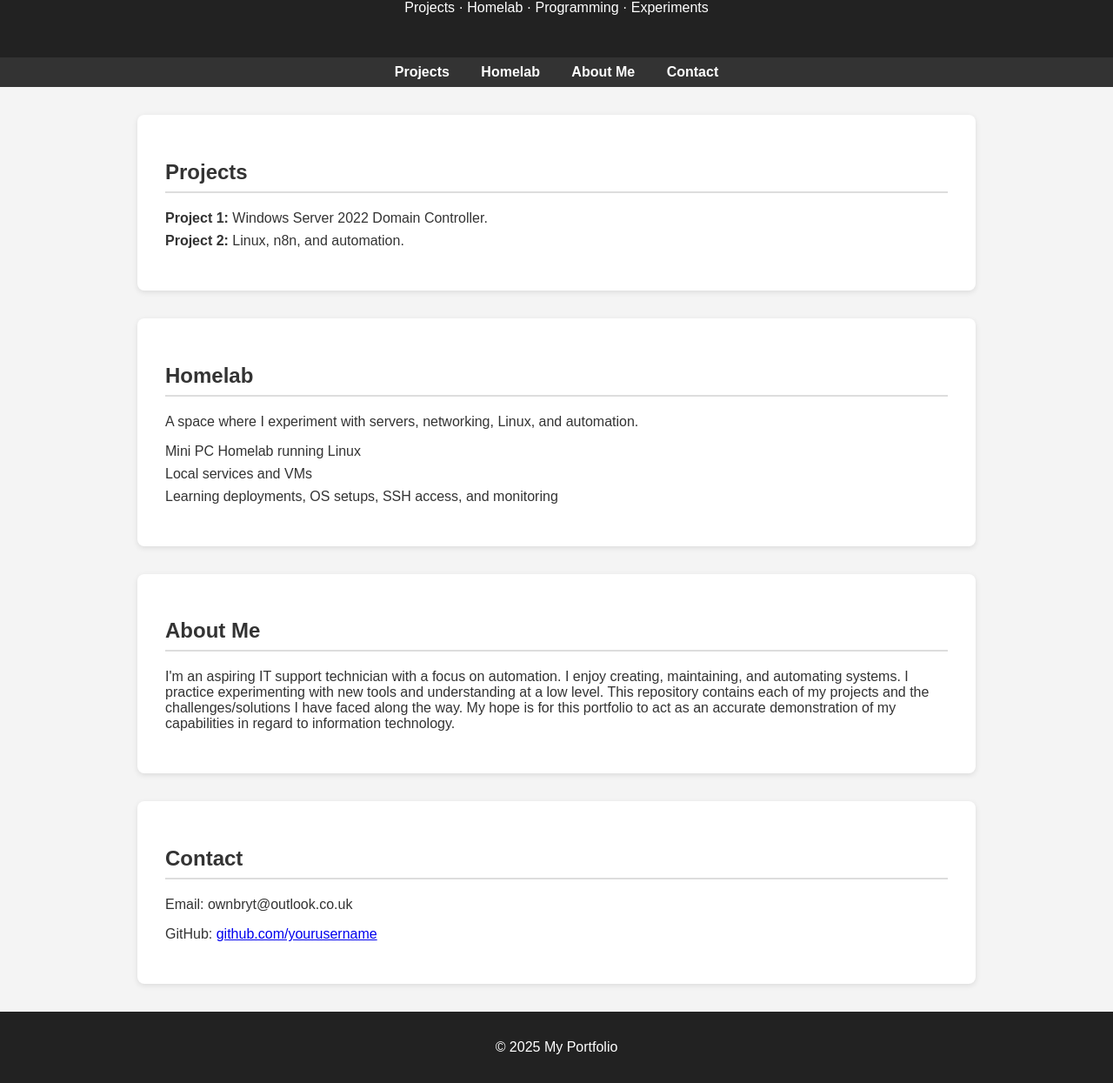
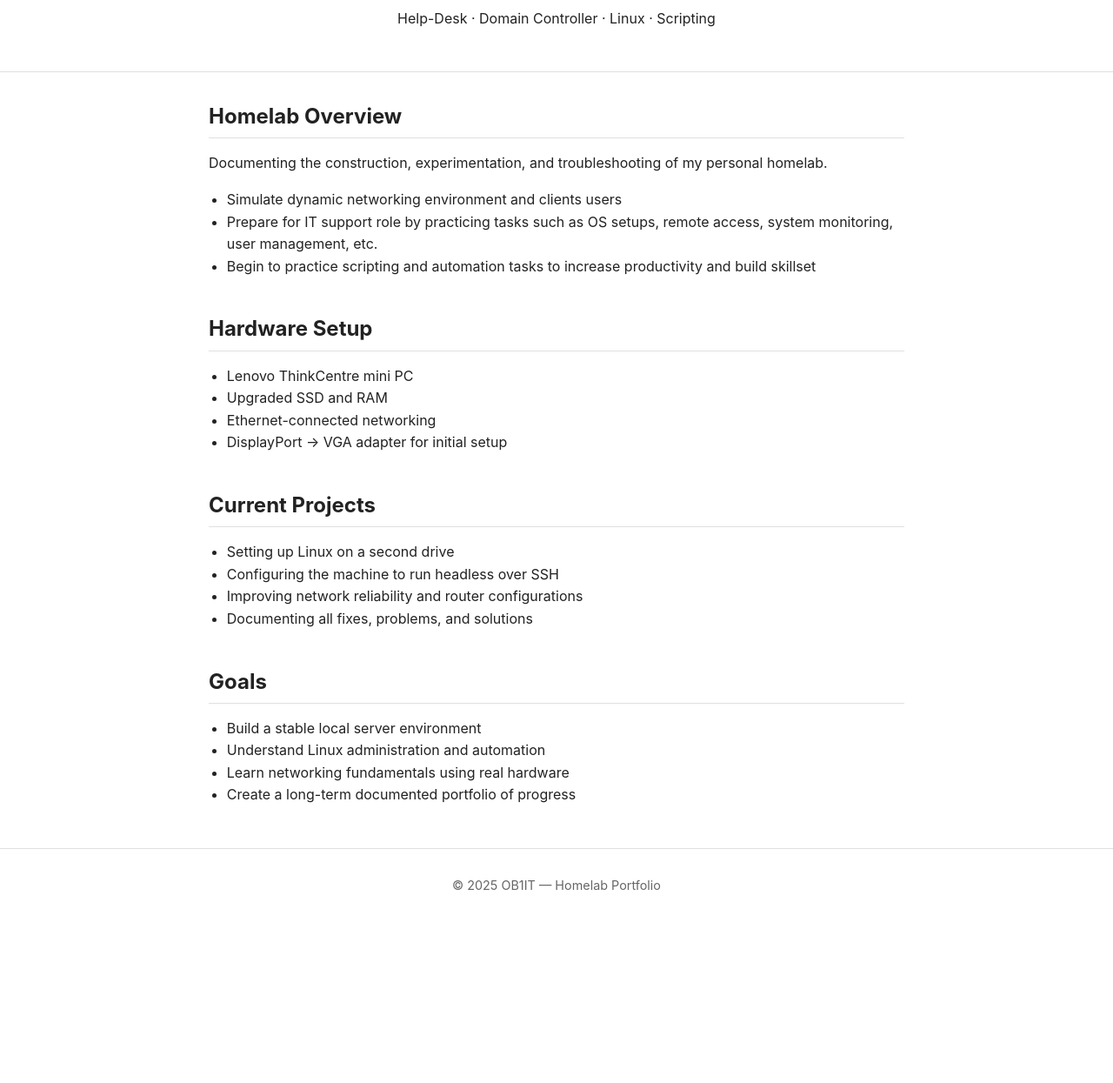
Before and after one commit to OB1IT/OB1IT.github.io, a plain HTML site: page index.html in a window 1280 px wide. Shown: the part 112-1357 px from the top of the page at 87% size. After the commit the page ends 1172 px from the top, so only its background shows below. Drawn offline with Linux system fonts and the light colour scheme.

Commit message:
Update index.html

```diff
--- a/index.html
+++ b/index.html
@@ -1,114 +1,121 @@
 <!DOCTYPE html>
 <html lang="en">
 <head>
-    <meta charset="UTF-8" />
-    <meta name="viewport" content="width=device-width, initial-scale=1.0" />
-    <title>My Portfolio</title>
+    <meta charset="UTF-8">
+    <meta name="viewport" content="width=device-width, initial-scale=1.0">
+    <title>OB1IT – Homelab Portfolio</title>
+
     <style>
         body {
-            font-family: Arial, sans-serif;
+            font-family: -apple-system, BlinkMacSystemFont, "Segoe UI", Roboto, Oxygen, Ubuntu,
+                Cantarell, "Open Sans", "Helvetica Neue", sans-serif;
             margin: 0;
             padding: 0;
-            background-color: #f4f4f4;
-            color: #333;
+            line-height: 1.6;
+            color: #222;
+            background: #ffffff;
         }
+
         header {
-            background-color: #222;
-            color: #fff;
             padding: 2rem;
             text-align: center;
+            border-bottom: 1px solid #e0e0e0;
         }
-        nav {
-            text-align: center;
-            background-color: #333;
-            padding: 0.5rem;
+
+        h1 {
+            margin-bottom: 0.3rem;
         }
-        nav a {
-            color: #fff;
-            margin: 0 1rem;
-            text-decoration: none;
-            font-weight: bold;
+
+        main {
+            max-width: 800px;
+            margin: 2rem auto;
+            padding: 0 1rem;
         }
-        nav a:hover {
-            text-decoration: underline;
+
+        section {
+            margin-bottom: 2.5rem;
         }
-        .container {
-            max-width: 900px;
-            margin: 2rem auto;
-            background: #fff;
-            padding: 2rem;
-            border-radius: 8px;
-            box-shadow: 0 2px 6px rgba(0, 0, 0, 0.1);
+
+        h2 {
+            margin-bottom: 0.5rem;
+            border-bottom: 1px solid #e0e0e0;
+            padding-bottom: 0.3rem;
         }
-        h2 {
-            border-bottom: 2px solid #ddd;
-            padding-bottom: 0.5rem;
+
+        ul {
+            padding-left: 1.3rem;
         }
-        ul {
-            list-style: none;
-            padding: 0;
-        }
-        ul li {
-            margin-bottom: 0.5rem;
-        }
+
         footer {
             text-align: center;
-            padding: 1rem;
-            margin-top: 2rem;
-            background-color: #222;
-            color: #fff;
+            margin-top: 3rem;
+            padding: 1rem 0;
+            font-size: 0.9rem;
+            color: #666;
+            border-top: 1px solid #e0e0e0;
         }
     </style>
 </head>
+
 <body>
+
     <header>
-        <h1>Owen Bryant - Welcome to My Portfolio</h1>
-        <p>Projects · Homelab · Programming · Experiments</p>
+        <h1>Owen Bryant (OB1IT): Homelab Portfolio</h1>
+        <p>Help-Desk · Domain Controller · Linux · Scripting</p>
     </header>
 
-    <nav>
-        <a href="#projects">Projects</a>
-        <a href="#homelab">Homelab</a>
-        <a href="#about">About Me</a>
-        <a href="#contact">Contact</a>
-    </nav>
+    <main>
 
-    <div class="container" id="projects">
-        <h2>Projects</h2>
-        <ul>
-            <li><strong>Project 1:</strong> Windows Server 2022 Domain Controller.</li>
-            <li><strong>Project 2:</strong> Linux, n8n, and automation.</li>
-        </ul>
-    </div>
+        <!-- Homelab Overview -->
+        <section>
+            <h2>Homelab Overview</h2>
+            <p>Documenting the construction, experimentation, and troubleshooting of my personal homelab.</p>
 
-    <div class="container" id="homelab">
-        <h2>Homelab</h2>
-        <p>A space where I experiment with servers, networking, Linux, and automation.</p>
-        <ul>
-            <li>Mini PC Homelab running Linux</li>
-            <li>Local services and VMs</li>
-            <li>Learning deployments, OS setups, SSH access, and monitoring</li>
-        </ul>
-    </div>
+            <ul>
+                <li>Simulate dynamic networking environment and clients users</li>
+                <li>Prepare for IT support role by practicing tasks such as OS setups, remote access, system monitoring, user management, etc.</li>
+                <li>Begin to practice scripting and automation tasks to increase productivity and build skillset</li>
+            </ul>
+        </section>
 
-    <div class="container" id="about">
-        <h2>About Me</h2>
-        <p>
-            I'm an aspiring IT support technician with a focus on automation. I enjoy creating, maintaining, and automating systems.
-            I practice experimenting with new tools and understanding at a low level.
-            This repository contains each of my projects and the challenges/solutions I have faced along the way.
-            My hope is for this portfolio to act as an accurate demonstration of my capabilities in regard to information technology.
-        </p>
-    </div>
+        <!-- Hardware Setup -->
+        <section>
+            <h2>Hardware Setup</h2>
+            <ul>
+                <li>Lenovo ThinkCentre mini PC</li>
+                <li>Upgraded SSD and RAM</li>
+                <li>Ethernet-connected networking</li>
+                <li>DisplayPort → VGA adapter for initial setup</li>
+            </ul>
+        </section>
 
-    <div class="container" id="contact">
-        <h2>Contact</h2>
-        <p>Email: ownbryt@outlook.co.uk</p>
-        <p>GitHub: <a href="https://github.com/OB1IT">github.com/yourusername</a></p>
-    </div>
+        <!-- Projects -->
+        <section>
+            <h2>Current Projects</h2>
+            <ul>
+                <li>Setting up Linux on a second drive</li>
+                <li>Configuring the machine to run headless over SSH</li>
+                <li>Improving network reliability and router configurations</li>
+                <li>Documenting all fixes, problems, and solutions</li>
+            </ul>
+        </section>
+
+        <!-- Goals -->
+        <section>
+            <h2>Goals</h2>
+            <ul>
+                <li>Build a stable local server environment</li>
+                <li>Understand Linux administration and automation</li>
+                <li>Learn networking fundamentals using real hardware</li>
+                <li>Create a long-term documented portfolio of progress</li>
+            </ul>
+        </section>
+
+    </main>
 
     <footer>
-        <p>© 2025 My Portfolio</p>
+        <p>© 2025 OB1IT — Homelab Portfolio</p>
     </footer>
+
 </body>
 </html>
```
